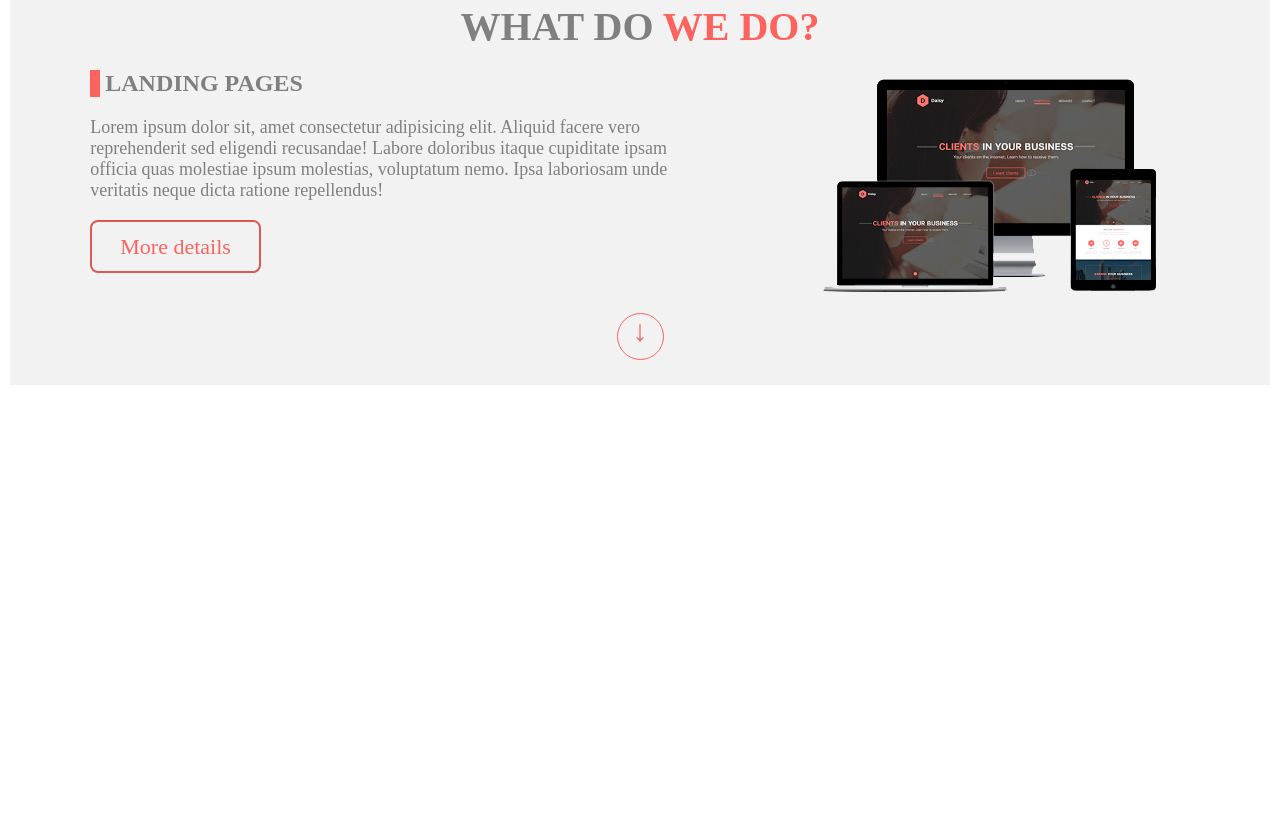
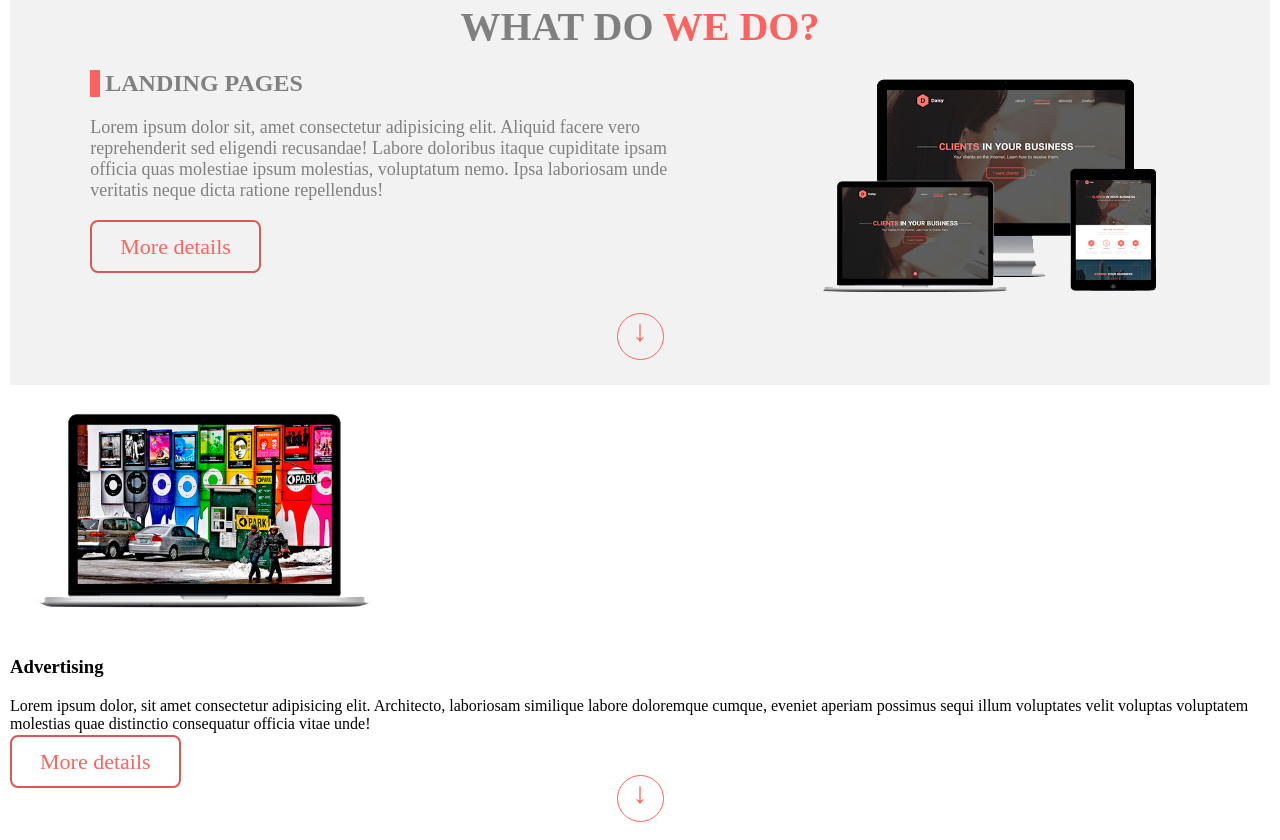
Before and after one commit to SKuznetzov/css_project, a website: page index.html in a window 1280 px wide. Shown: the part 2470-3310 px from the top of the page. Before the commit the page ends 2873 px from the top, so only its background shows below. Drawn offline with Linux system fonts and the light colour scheme.

Commit message:
add section .wedo2

```diff
--- a/index.html
+++ b/index.html
@@ -94,6 +94,21 @@
         </div>
         <a href="" class="arrowDown">&darr;</a>
     </section>
+    <section class="wedo2">
+		<div class="container">
+			<div class="left">
+				<img src="src/img/we_do_2.png" alt="">
+			</div>
+			<div class="right">
+				<h3>Advertising </h3>
+				<p>Lorem ipsum dolor, sit amet consectetur adipisicing elit. Architecto, laboriosam similique labore
+					doloremque cumque, eveniet aperiam possimus sequi illum voluptates velit voluptas voluptatem
+					molestias quae distinctio consequatur officia vitae unde!</p>
+				<a href="" class="btn">More details</a>
+			</div>
+		</div>
+		<a href="" class="arrowDown">&darr;</a>
+	</section>
     <img src="build/img/" alt="">
     <script src="build/js/script.js"></script>
 </body>
```
